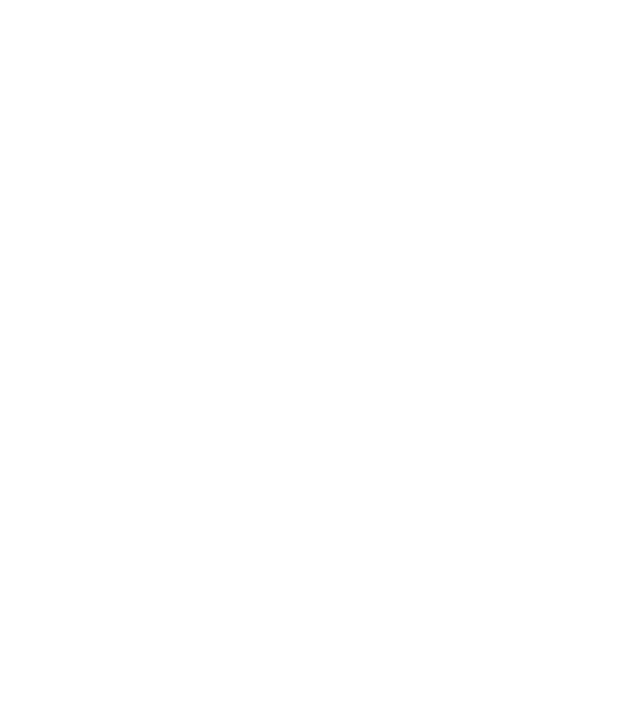
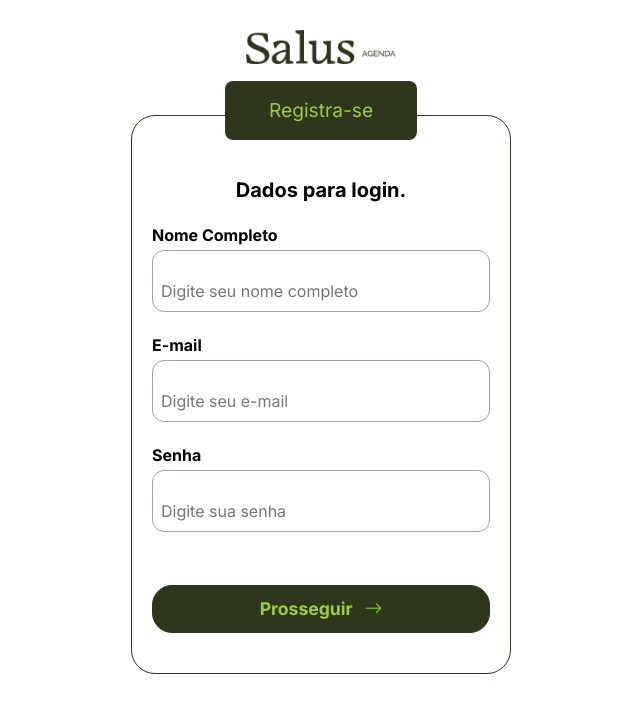
Before and after one commit to joao-carlos-dev/salusAgenda, a React (Vite) app in the folder salusApp/: page /register in a window 1280 px wide. Before the commit this address had no page. Shown: the top 712 px of the page, without its empty margins (319-959 px from the left). Built offline with nearby package versions, Linux system fonts and the light colour scheme.

Commit message:
criando o componente register. E criando o estilo geral para a tela de login e register.

```diff
--- a/salusApp/package.json
+++ b/salusApp/package.json
@@ -11,7 +11,9 @@
   },
   "dependencies": {
     "bootstrap": "^5.3.8",
+    "bootstrap-icons": "^1.13.1",
     "react": "^19.1.1",
+    "react-bootstrap": "^2.10.10",
     "react-dom": "^19.1.1",
     "react-router-dom": "^7.9.4"
   },
--- a/salusApp/src/App.tsx
+++ b/salusApp/src/App.tsx
@@ -1,12 +1,14 @@
 import { BrowserRouter as Router, Routes, Route } from 'react-router-dom';
 import './Global.css'
 import Login from './components/Login/Login';
+import Register from './components/Register/Register';
 
 function App() {
   return (
     <Router>
       <Routes>
         <Route path="/" element={<Login/>} />
+        <Route path='/register' element={<Register/>} />
       </Routes>
     </Router>
   )
--- a/salusApp/src/Global.css
+++ b/salusApp/src/Global.css
@@ -7,6 +7,7 @@
     --lightGreenColor: #9CCE3C;
     --whiteColor: #FFFFFF;
     --colorBorder: #A6A0A0;
+    --colorArrow: #8FCA21;
 }
 
 /* Reset */
--- a/salusApp/src/components/Login/Login.tsx
+++ b/salusApp/src/components/Login/Login.tsx
@@ -1,7 +1,8 @@
 import { useState } from "react";
 import type { LoginData } from "../../interfaces/LoginData";
+import { Link } from 'react-router-dom';
 import isError from "../../Utils/isError";
-import './Login.css';
+import '../../styles/LoginRegister.css';
 import Salustext from "../../img/sallustext.png";
 
 const Login = () => {
@@ -29,14 +30,14 @@
     }
   return (
     <>
-      <section className="containerLogin">
+      <section className="containerLoginRegister">
         <img src={Salustext} alt="Salus Agenda" />
-        <div className="loginTitleContainer">
+        <div className="loginRegisterTitleContainer">
             <h1>Faça seu login</h1>
         </div>
-        <div className="login">
+        <div className="loginRegister">
 
-            <form className="loginForm" onSubmit={handleSubmit}>
+            <form className="loginRegisterForm" onSubmit={handleSubmit}>
                 <label htmlFor="text_mail" className="inputLabel">E-mail</label>
                 <input autoComplete="username" type="email" name="email" placeholder="Digite seu e-mail" value={loginData.email} onChange={handleLogin} id="text_mail" />
 
@@ -49,9 +50,9 @@
             </form>
 
         </div>
-        <a href="#" className="registerText">
+        <Link to="/register" className="registerText">
             Ainda não tem uma conta? Registre-se
-        </a>
+        </Link>
       </section>
     </>
   );
--- /dev/null
+++ b/salusApp/src/components/Register/Register.tsx
@@ -0,0 +1,41 @@
+import '../../styles/LoginRegister.css';
+import Salustext from "../../img/sallustext.png";
+
+
+const Login = () => {
+
+  return (
+    <>
+      <section className="containerLoginRegister">
+        <img src={Salustext} alt="Salus Agenda" />
+        <div className="loginRegisterTitleContainer">
+            <h1>Registra-se</h1>
+        </div>
+
+        <div className="loginRegister">
+
+            <h2 className='subTitle'>Dados para login.</h2>
+            <form className="loginRegisterForm">
+                <label htmlFor="username" className="inputLabel">Nome Completo</label>
+                <input type="text" name="text" placeholder="Digite seu nome completo" />
+
+                <label htmlFor="text_mail" className="inputLabel">E-mail</label>
+                <input autoComplete="username" type="email" name="email" placeholder="Digite seu e-mail" id="text_mail" />
+
+                <label htmlFor="password" className="inputLabel">Senha</label>
+                <input autoComplete="current-password" type="password" name="password" placeholder="Digite sua senha"/>
+
+                <button className="button-register" type="submit">
+                  Prosseguir
+                  <i className="bi bi-arrow-right"></i>
+                </button>
+            </form>
+
+        </div>
+
+      </section>
+    </>
+  );
+};
+
+export default Login;
--- a/salusApp/src/main.tsx
+++ b/salusApp/src/main.tsx
@@ -2,6 +2,7 @@
 import { createRoot } from 'react-dom/client'
 import './Global.css'
 import App from './App.tsx'
+import 'bootstrap-icons/font/bootstrap-icons.css';
 
 createRoot(document.getElementById('root')!).render(
   <StrictMode>
--- a/salusApp/src/components/Login/Login.css
+++ b/salusApp/src/styles/LoginRegister.css
@@ -1,19 +1,19 @@
-.containerLogin {
+.containerLoginRegister {
     display: flex;
     flex-direction: column;
     align-items: center;
     min-height: 100vh;
-    padding-top: 50px;
+    padding-top: 30px;
     font-family: var(--fontText);
     background-color: var(--whiteColor);
 }
 
-.containerLogin img {
+.containerLoginRegister img {
     width: 150px;
-    margin-bottom: 18px;
+    margin-bottom: 12px;
 }
 
-.loginTitleContainer {
+.loginRegisterTitleContainer {
     width: 15%;
     max-width: 400px;
     background-color: var(--darkGreenColor);
@@ -25,13 +25,22 @@
     transform: translateY(5px);
 }
 
-.loginTitleContainer h1 {
+.loginRegisterTitleContainer h1 {
+    color: var(--lightGreenColor);
     font-size: 1.2em;
     margin: 0;
     font-weight: normal;
 }
 
-.login {
+.subTitle {
+    text-align: center;
+    font-family: var(--fontText);
+    color: var(--fontColor);
+    font-size: 1.25em;
+    padding-bottom: 18px;
+}
+
+.loginRegister {
     width: 80%;
     max-width: 380px;
     background-color: var(--whiteColor);
@@ -42,7 +51,7 @@
     z-index: 1;
 }
 
-.loginForm {
+.loginRegisterForm {
     display: flex;
     flex-direction: column;
     gap: 11px;
@@ -51,14 +60,16 @@
 .inputLabel {
     font-weight: bold;
     color: var(--fontColor);
-    margin-bottom: 5px;
+    margin-bottom: -8px;
     font-size: 1em;
     display: block;
 }
 
-.loginForm input[type="email"],
-.loginForm input[type="password"] {
-    padding: 28px 28px 8px 8px;;
+.loginRegisterForm input[type="email"],
+.loginRegisterForm input[type="password"],
+.loginRegisterForm input[type="text"] {
+    padding: 28px 28px 8px 8px;
+    margin-bottom: 10px;
     border: 1px solid var(--colorBorder);
     color: var(--placeholderFontColor);
     border-radius: 12px;
@@ -69,8 +80,9 @@
     outline-color: var(--darkGreenColor);
 }
 
-.loginForm input[type="email"],
-.loginForm input[type="password"]:focus {
+.loginRegisterForm input[type="email"],
+.loginRegisterForm input[type="password"],
+.loginRegisterForm input[type="text"]:focus {
     color: var(--darkGreenColor);
 }
 
@@ -93,6 +105,24 @@
     color: var(--whiteColor);
 }
 
+.button-register {
+    background-color: var(--darkGreenColor);
+    color: var(--lightGreenColor);
+    padding: 10px 20px;
+    border-radius: 20px;
+    cursor: pointer;
+    font-size: 1.1em;
+    font-weight: bold;
+    margin-top: 32px;
+    border: 1px solid var(--darkGreenColor);
+    transition: background-color 0.3s, color 0.3s;
+}
+
+.button-register:hover {
+    background-color: var(--whiteColor);
+    color: var(--darkGreenColor);
+}
+
 .registerText {
     margin-top: 12px;
     font-size: 0.9em;
@@ -105,12 +135,18 @@
     text-decoration: underline;
 }
 
+.bi-arrow-right {
+    color: var(--colorArrow);
+    width: 11px;
+    padding-left: 12px;
+}
+
 @media (max-width: 768px) {
-    .loginTitleContainer h1 {
+    .loginRegisterTitleContainer h1 {
         font-size: 1.0em;
     }
 
-    .loginTitleContainer {
+    .loginRegisterTitleContainer {
         width: 120px;
     }
 }
```
Also changed, not shown: 1 other file (tests, documents, lock files or other folders).
